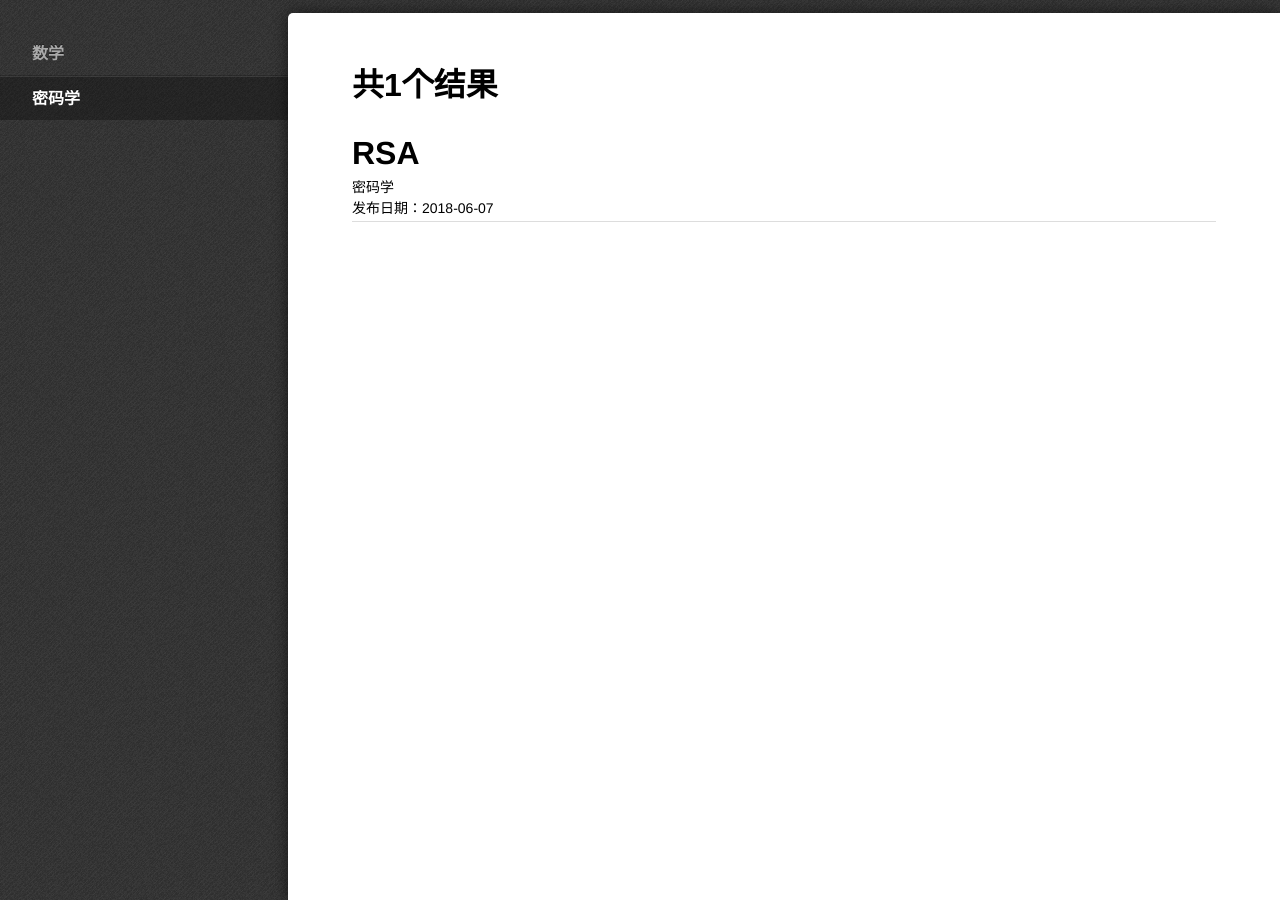
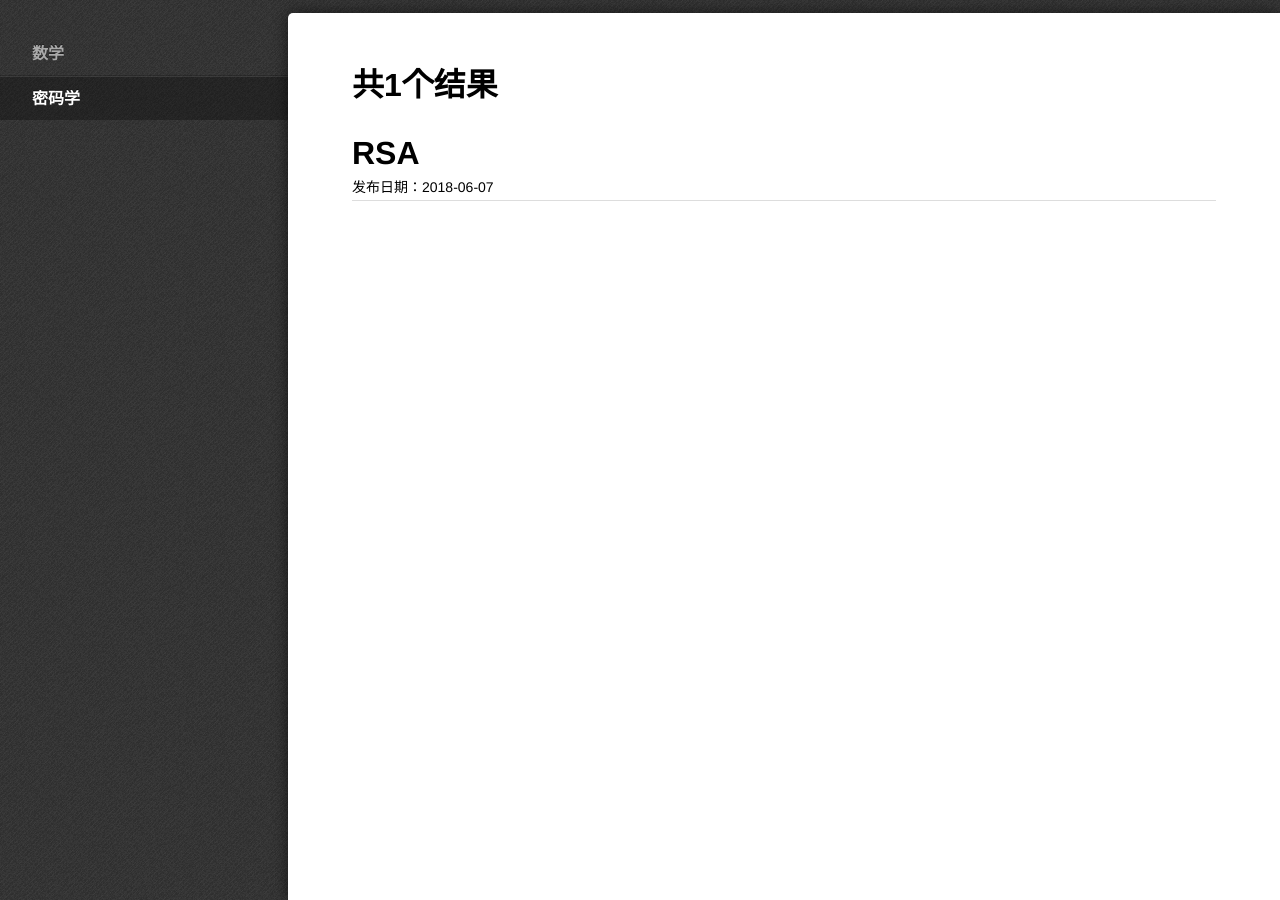
Before and after one commit to ZenoChiu/ZenoChiu.github.io, a Jekyll site: the page built from categories/密码学.html, in a window 1280 px wide. Built offline with Jekyll 4.4.1, drawn with Linux system fonts in a browser that asks for light colours; some web fonts are replaced.

Commit message:
去除分类

```diff
--- a/_layouts/category.html
+++ b/_layouts/category.html
@@ -20,7 +20,6 @@
                         <a href='{{ post.url | relative_url }}'>
                             <div class="card">
                                 <h1>{{post.title}}</h1>
-                                <p>{{post.category}}</p>
                                 <p>{{post.date||date:"发布日期：%Y-%m-%d"}}</p>
                             </div>
                         </a>
```
